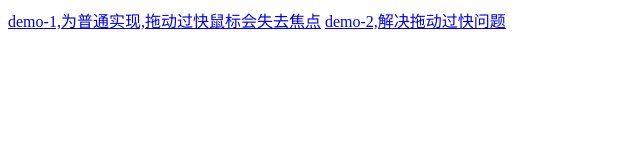
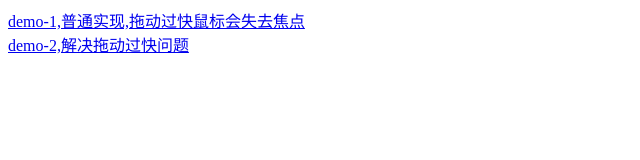
Before and after one commit to mtt3366/mouse-drag-effect-demo, a plain HTML site: page index.html in a window 1280 px wide. Shown: the whole page, without its empty margins (0-640 px from the left). Drawn offline with Linux system fonts and the light colour scheme.

Commit message:
js拖拽效果demo基础实现

```diff
--- a/index.html
+++ b/index.html
@@ -5,7 +5,8 @@
     <title>JS拖拽效果demo</title>
 </head>
 <body>
-<a href="./demo-1.html">demo-1,为普通实现,拖动过快鼠标会失去焦点</a>
+<a href="./demo-1.html">demo-1,普通实现,拖动过快鼠标会失去焦点</a>
+<br>
 <a href="./demo-2.html">demo-2,解决拖动过快问题</a>
 </body>
 </html>
```
